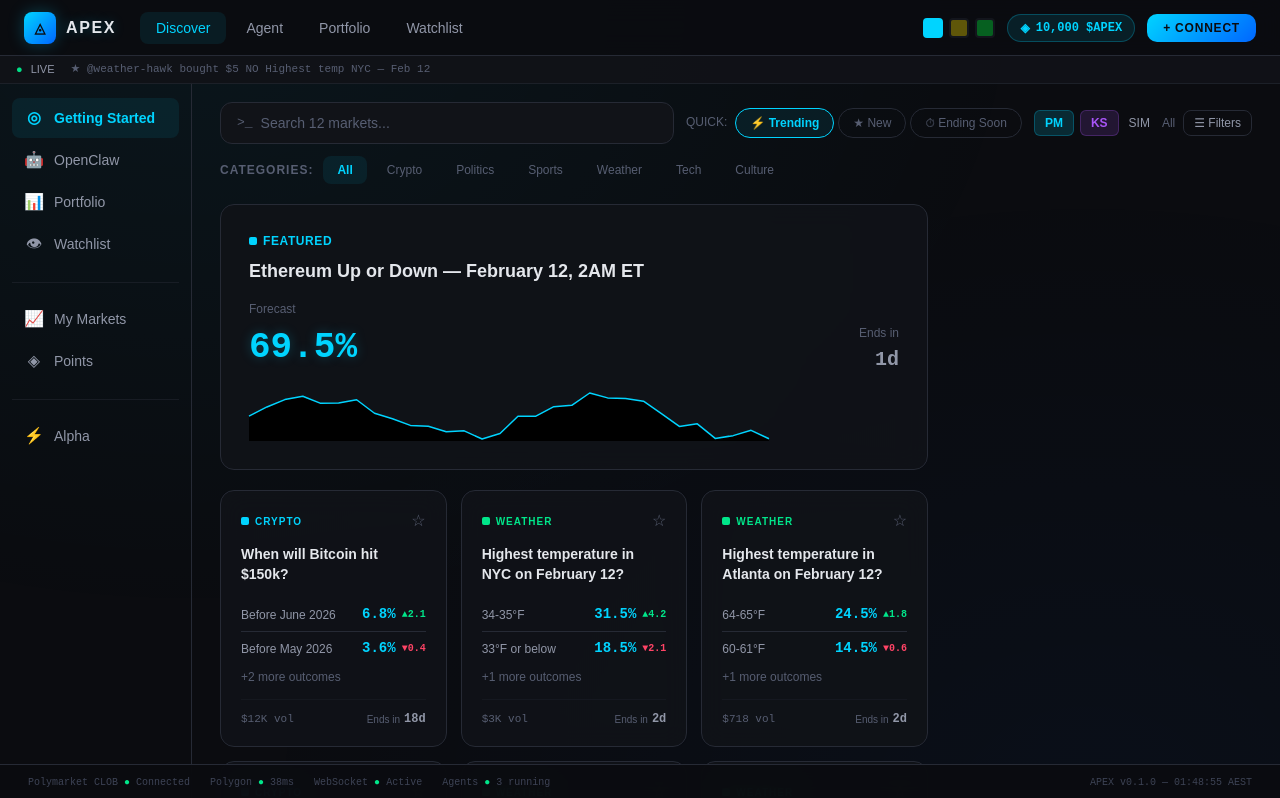
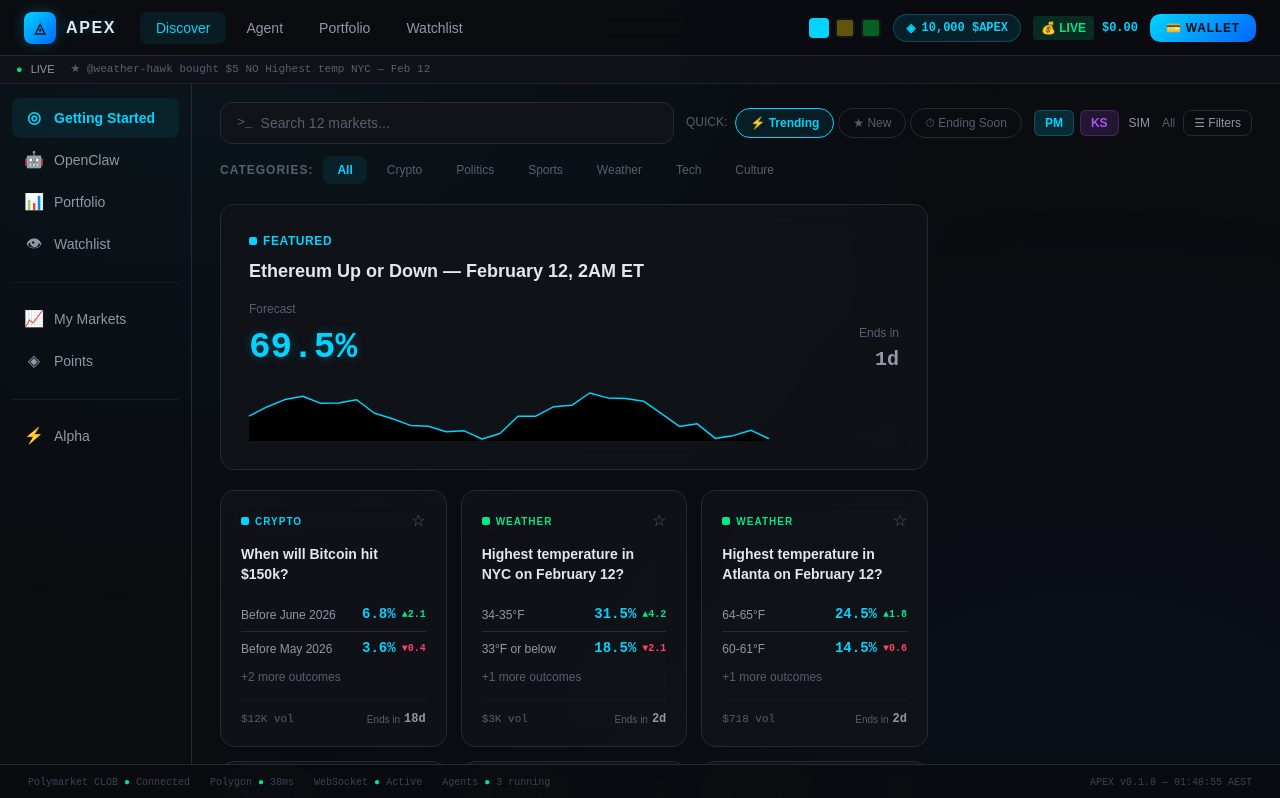
Before and after one commit to Trendo84/AI26, a Next.js app in the folder apex-nextjs/: page / in a window 1280 px wide. Shown: the top 798 px of the page. Built offline with nearby package versions, Linux system fonts and the light colour scheme.

Commit message:
Update Navbar with mode toggle v0.2

```diff
--- a/apex-nextjs/components/Navbar.js
+++ b/apex-nextjs/components/Navbar.js
@@ -2,7 +2,7 @@
 import { useState } from 'react';
 import { useTheme, themes } from '@/lib/theme';
 
-export default function Navbar({ view, setView }) {
+export default function Navbar({ view, setView, paperBalance, tradingMode, setTradingMode }) {
   const { theme, setTheme } = useTheme();
   const [mobileMenu, setMobileMenu] = useState(false);
   const navItems = [
@@ -65,8 +65,15 @@ export default function Navbar({ view, setView }) {
             <span style={{ fontSize: 12, fontWeight: 600, color: 'var(--ac)', fontFamily: 'var(--mono)' }}>10,000 $APEX</span>
           </div>
 
-          {/* Connect */}
-          <button className="btn-primary !py-1.5 !px-4 !text-xs">+ Connect</button>
+          {/* Balance + Mode */}
+          <div className="hidden md:flex items-center gap-2">
+            <span className="text-xs font-bold px-2 py-1 rounded" style={{
+              background: tradingMode === 'paper' ? 'color-mix(in srgb, var(--ac) 15%, transparent)' : 'color-mix(in srgb, var(--gn) 15%, transparent)',
+              color: tradingMode === 'paper' ? 'var(--ac)' : 'var(--gn)',
+            }}>{tradingMode === 'paper' ? '📄 PAPER' : '💰 LIVE'}</span>
+            <span className="text-xs font-bold" style={{ fontFamily: 'var(--mono)', color: 'var(--ac)' }}>${(paperBalance || 0).toFixed(2)}</span>
+          </div>
+          <button onClick={() => setView('wallet')} className="btn-primary !py-1.5 !px-4 !text-xs">💳 Wallet</button>
 
           {/* Mobile hamburger */}
           <button className="md:hidden flex flex-col gap-1 p-2" onClick={() => setMobileMenu(!mobileMenu)}>
```
